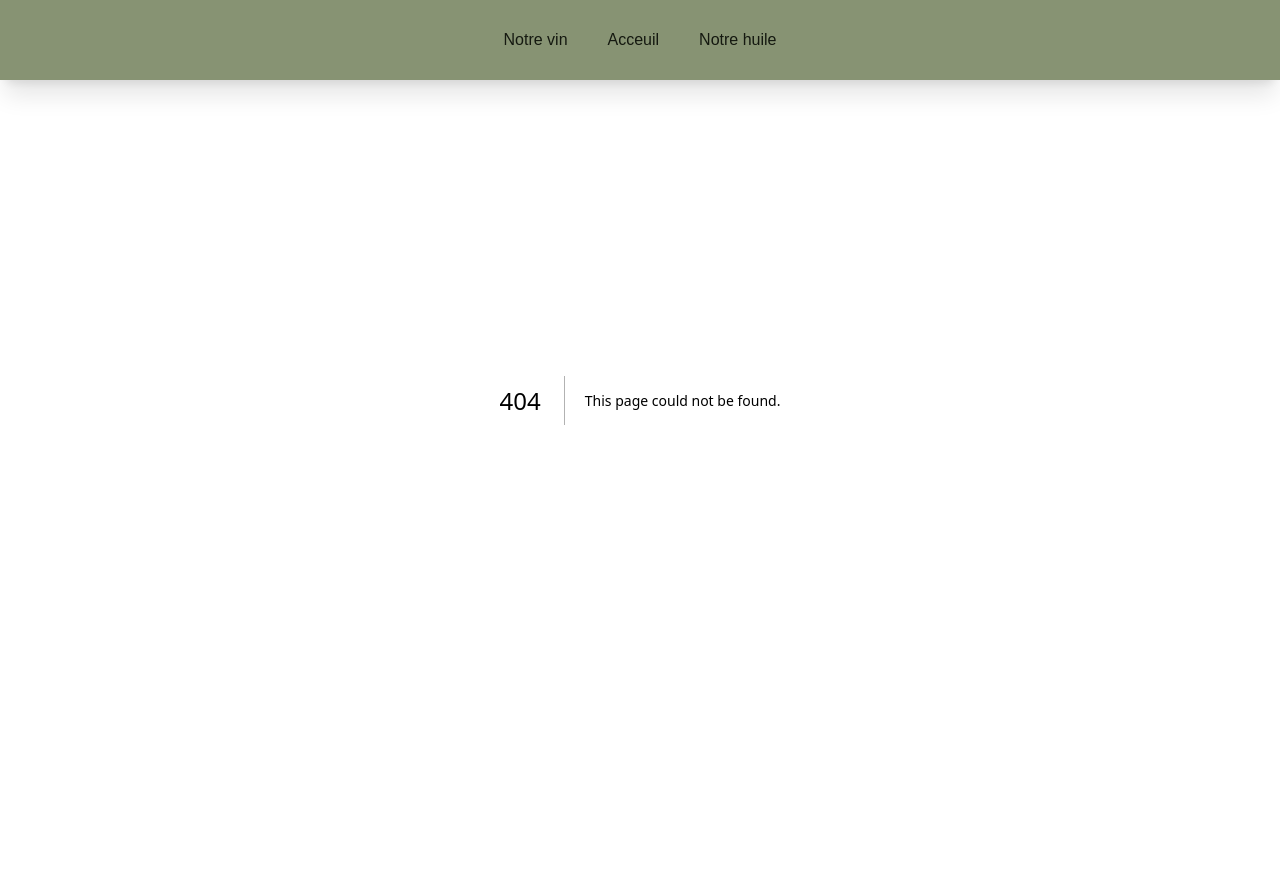
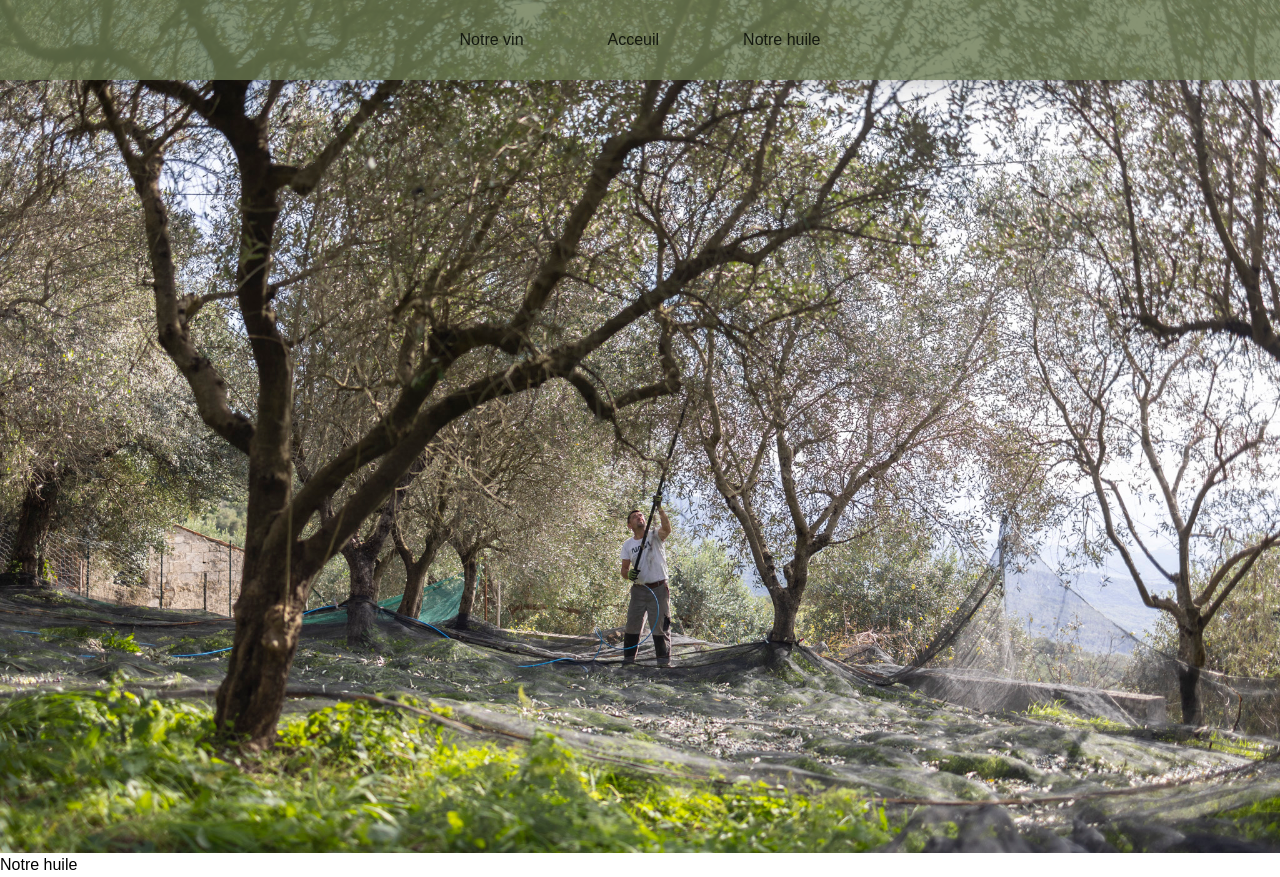
Before and after one commit to MastrAmedeo/web-design-3BE-examen-restaurant, a Next.js app: page /huile in a window 1280 px wide. Before the commit this address had no page. Before the commit the page ends 800 px from the top, so only its background shows below. Built offline with nearby package versions, Linux system fonts and the light colour scheme.

Commit message:
ajout page huile

```diff
--- a/app/components/Navbar.tsx
+++ b/app/components/Navbar.tsx
@@ -19,10 +19,10 @@ function NavLink(props: NavLinkProps) {
 export default function Navbar() {
   return (
     <nav className = "fixed top-0 left-0 right-0 bg-[#697851]/80 text-[#151910] shadow-xl py-4 z-50">
-        <ul className = "container mx-auto flex gap-4 justify-center">
+        <ul className = "container mx-auto flex gap-15 justify-center">
             <li><NavLink href="/vins">Notre vin</NavLink></li>
             <li><NavLink href="/">Acceuil</NavLink></li>
-            <li><NavLink href="/vins">Notre huile</NavLink></li>
+            <li><NavLink href="/huile">Notre huile</NavLink></li>
         </ul>
     </nav>
   )
--- /dev/null
+++ b/app/huile/page.tsx
@@ -0,0 +1,12 @@
+import Image from "next/image";
+
+export default function Home() {
+  return (
+  <>
+    <a href = "photos huile/287A8283.jpg">
+      <img src="photos huile/287A8283.jpg" alt="photo recolte des olives"/>
+    </a>
+    <h1>Notre huile</h1>
+  </>
+  );
+}
```
